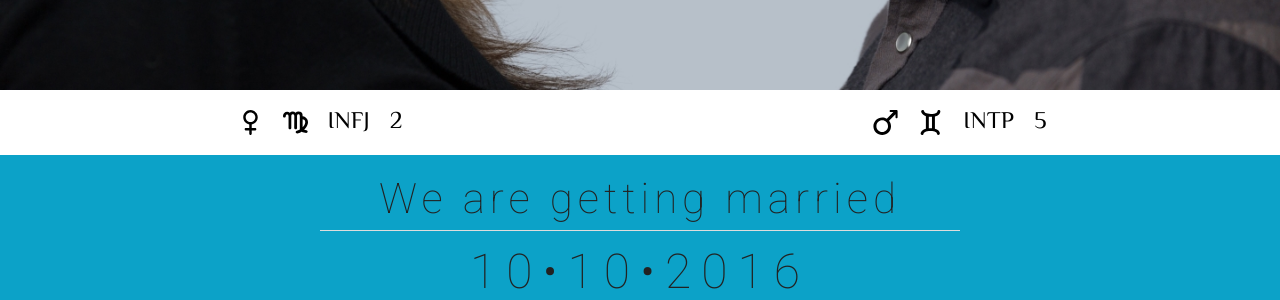
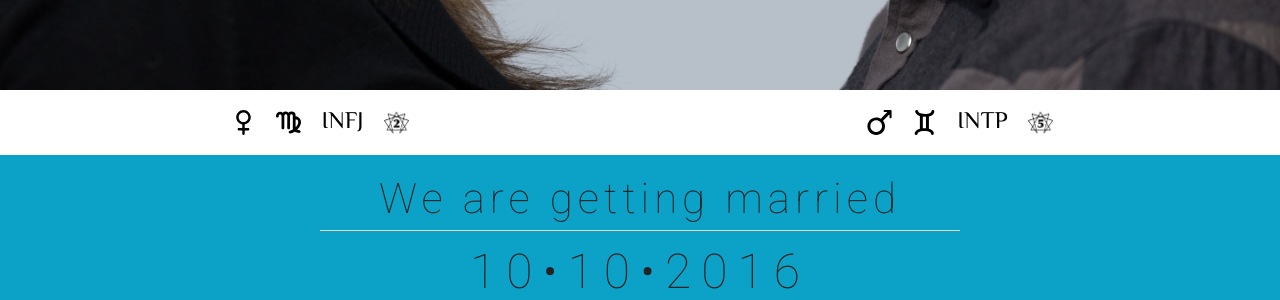
Before and after one commit to tenten16/tenten16.github.io, a Jekyll site: the page built from index.html, in a window 1280 px wide. Shown: the part 748-1048 px from the top of the page. Built offline with Jekyll 4.4.1, drawn with Linux system fonts in a browser that asks for light colours.

Commit message:
update stuff

```diff
--- a/_includes/stats.html
+++ b/_includes/stats.html
@@ -3,7 +3,7 @@
     <span class="female"><img src="/assets/img/icons/female.svg" height="25px" width="25px"></img></span>
     <span class="virgo"><img src="/assets/img/icons/virgo5.svg" height="25px" width="25px"></img></span>
     <span class="mbti">INFJ</span>
-    <span class="enne">2</span>
+    <span class="enne"><img src="/assets/img/icons/enne2.svg" height="25px" width="25px"></img></span>
   </div>
 
   <!-- <div class="plus">
@@ -14,6 +14,6 @@
     <span class="male"><img src="/assets/img/icons/male.svg" height="25px" width="25px"></img></span>
     <span class="gemini"><img src="/assets/img/icons/gemini5.svg" height="25px" width="25px"></img></span>
     <span class="mbti">INTP</span>
-    <span class="enne">5</span>
+    <span class="enne"><img src="/assets/img/icons/enne5.svg" height="25px" width="25px"></img></span>
   </div>
 </div>
--- a/assets/css/2-sections/stats.sass
+++ b/assets/css/2-sections/stats.sass
@@ -15,7 +15,7 @@
       display: block
       padding: 0 10px
 
-    .mbti, .enne,
+    .mbti
       line-height: 0
       font-size: 1.5em
       font-family: Philosopher
--- a/assets/css/main.css
+++ b/assets/css/main.css
@@ -521,7 +521,7 @@ hr {
     .stats .stat-box span {
       display: block;
       padding: 0 10px; }
-    .stats .stat-box .mbti, .stats .stat-box .enne {
+    .stats .stat-box .mbti {
       line-height: 0;
       font-size: 1.5em;
       font-family: Philosopher;
```
Also changed, not shown: assets/img/icons/enne2.svg (added), assets/img/icons/enne5.svg (added).
